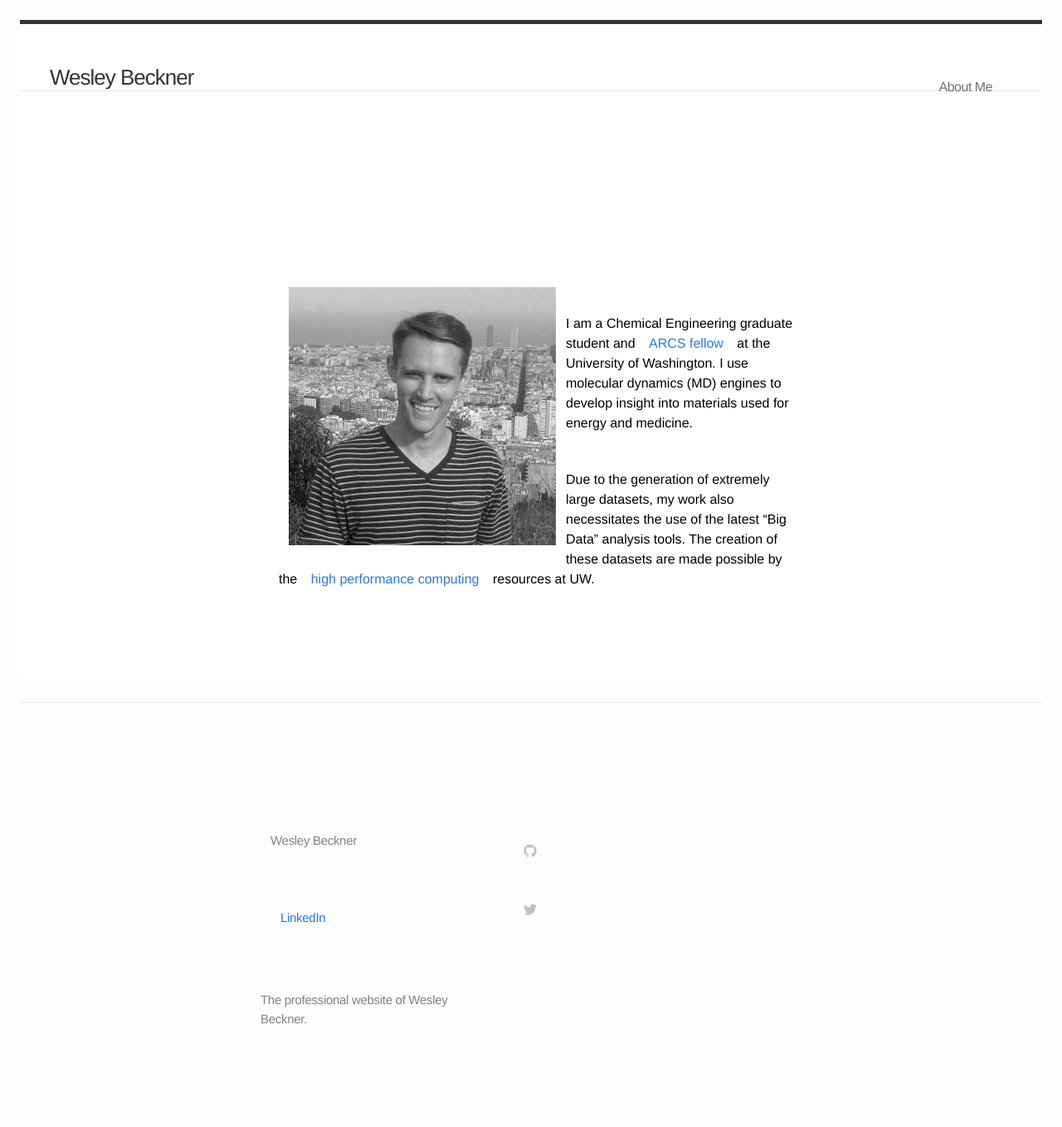
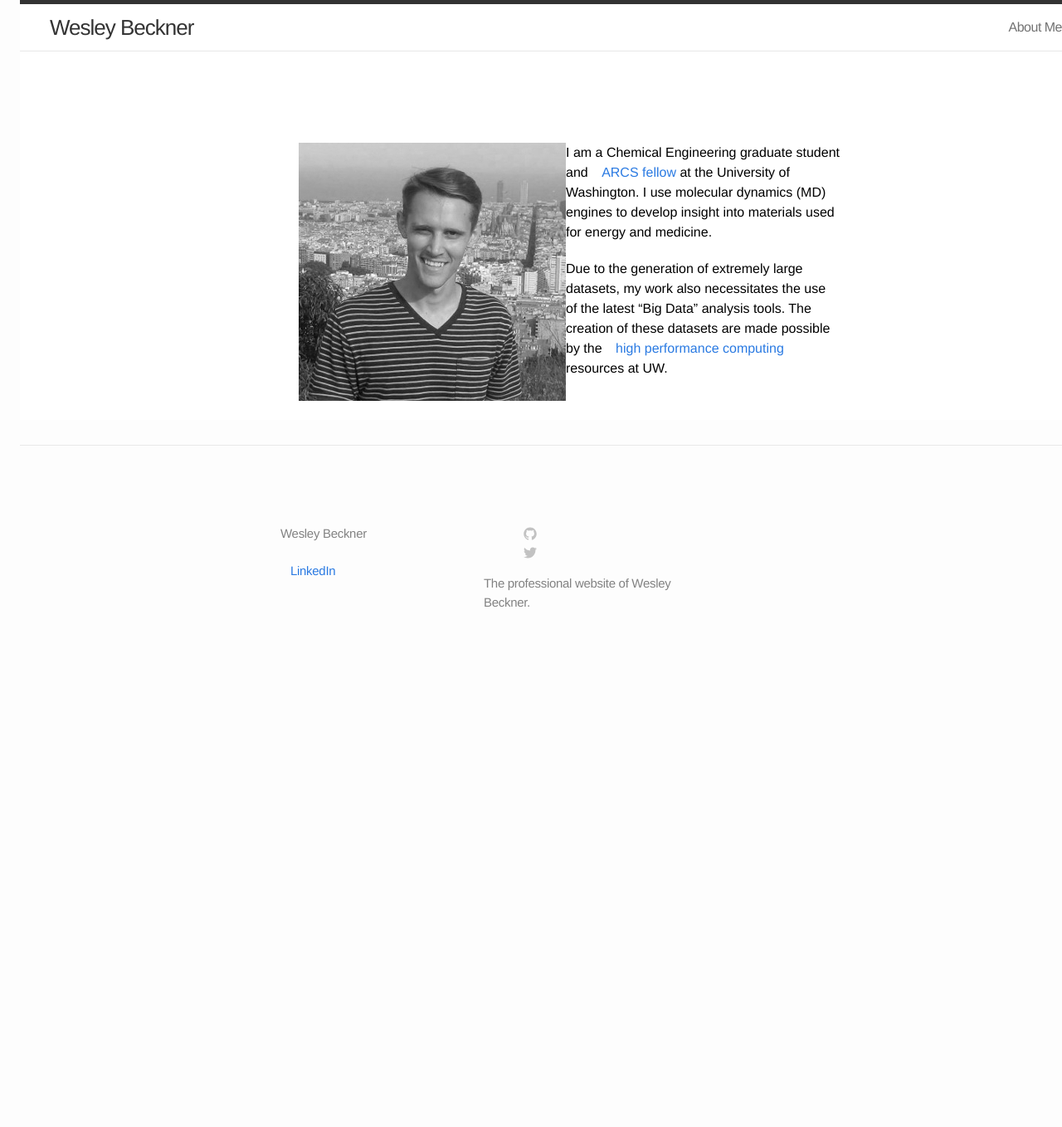
Before and after one commit to wesleybeckner/wesleybeckner.github.io, a Jekyll site: the page built from index.md, in a window 1280 px wide. Shown: the whole page at 83% size. Built offline with Jekyll 4.4.1, drawn with Linux system fonts in a browser that asks for light colours; after the commit the page ends 900 px from its top, so only the background shows below that.

Commit message:
trying to get jekyll to work

```diff
--- a/css/main.css
+++ b/css/main.css
@@ -3,7 +3,7 @@
 
 * {
   margin: 0;
-  padding: 12px 12px 12px 12px;
+  padding-left: 12px;
 }
 
 html, body { height: 100%; }
```
